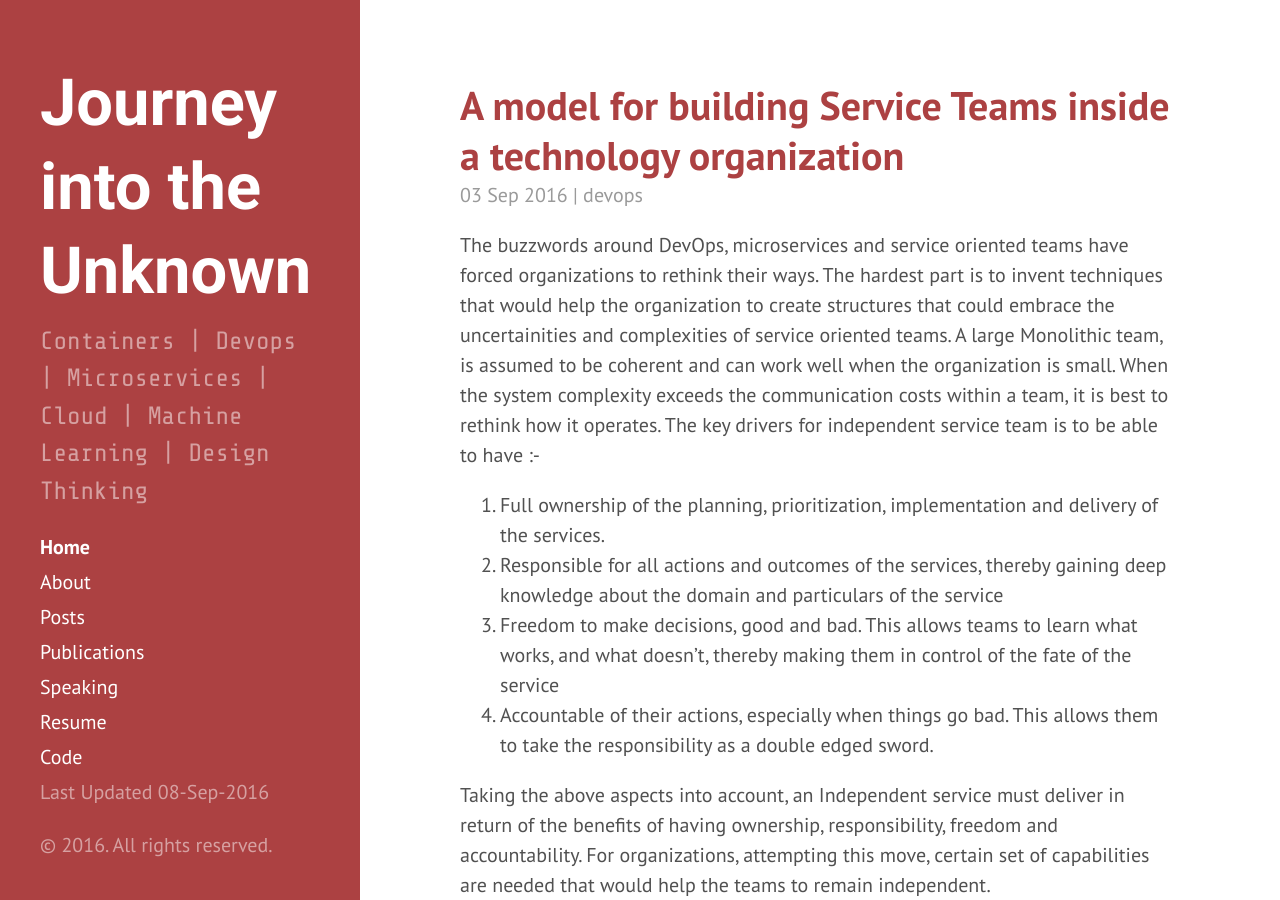
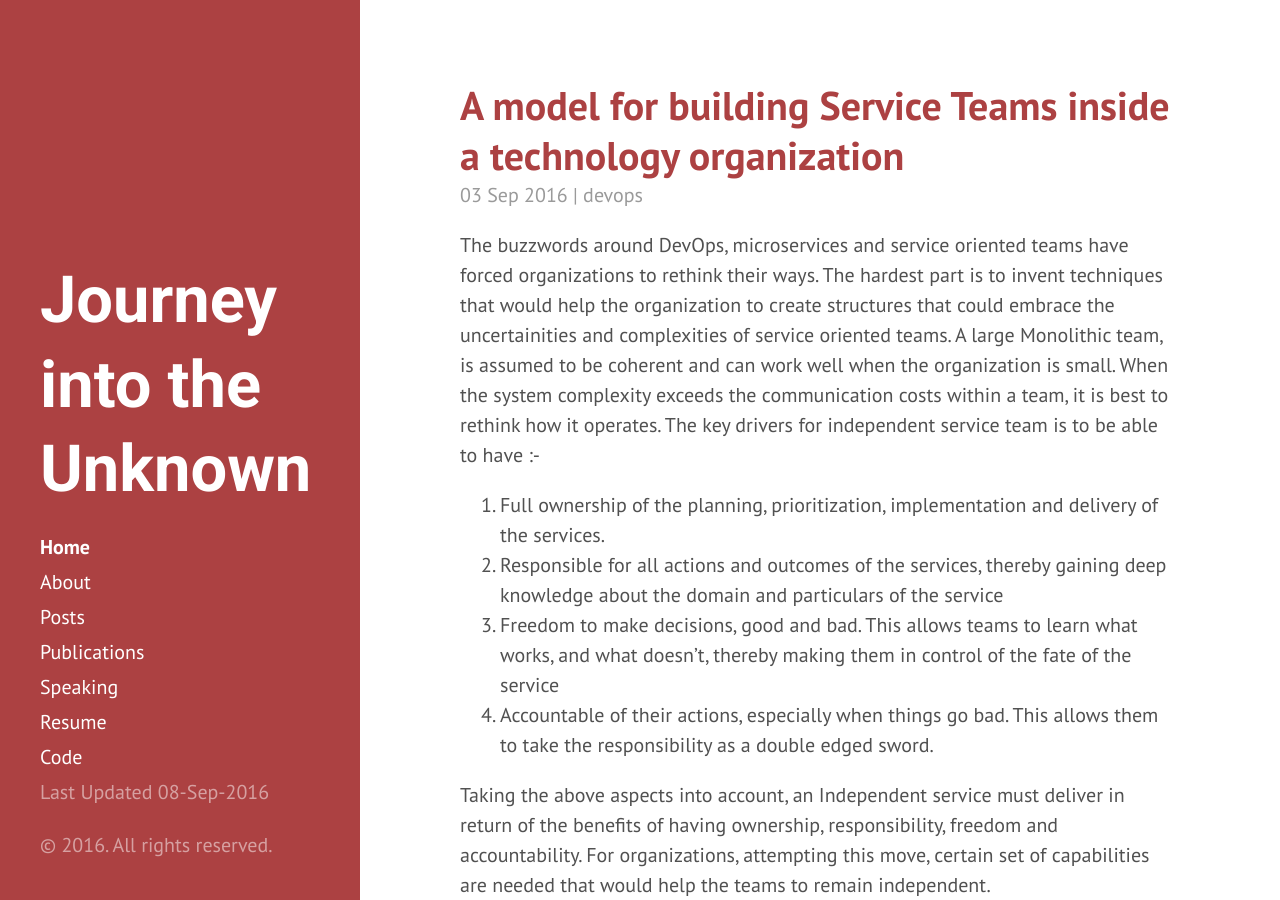
Before and after one commit to vivekjuneja/vivekjuneja.github.io, a Jekyll site: the page built from index.html, in a window 1280 px wide and 900 px high. Built offline with Jekyll 4.4.1, drawn with Linux system fonts in a browser that asks for light colours; the list of posts is cut into pages by our own code; grey boxes are pictures that could not be loaded.

Commit message:
removed description

```diff
--- a/_config.yml
+++ b/_config.yml
@@ -10,7 +10,7 @@ permalink:        pretty
 title_part_one:            Journey into the
 title_part_two:            Unknown
 tagline:          'A journey deep into the heart of the Unknown'
-description: 	  'Containers | Devops | Microservices | Cloud | Machine Learning | Design Thinking'
+description: 	  ''
 url:              http://vivekjuneja.github.io
 baseurl: /
 name: Vivek Juneja
```
